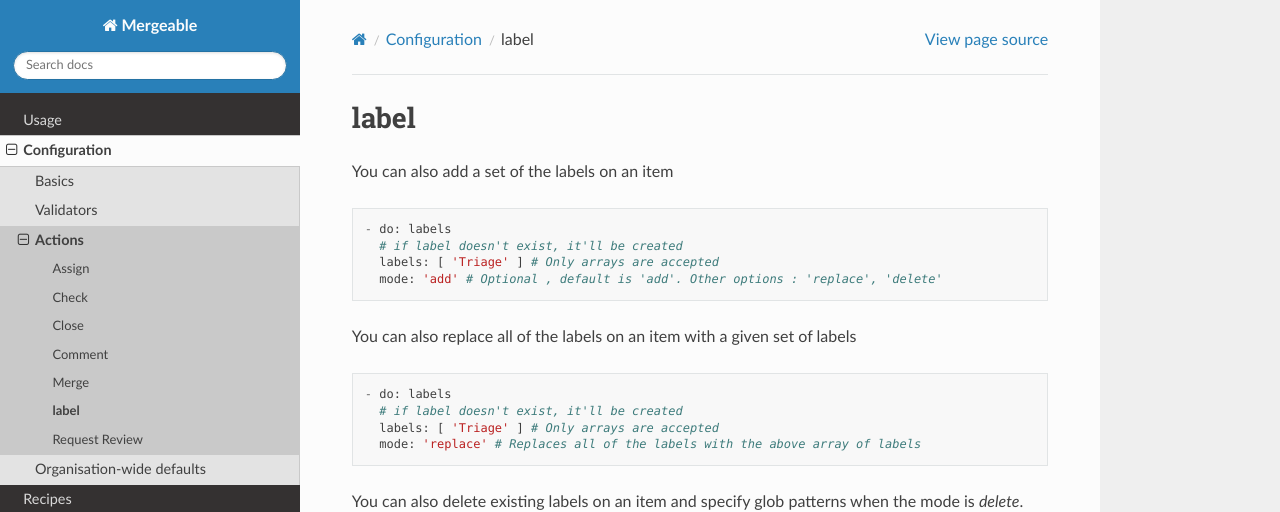
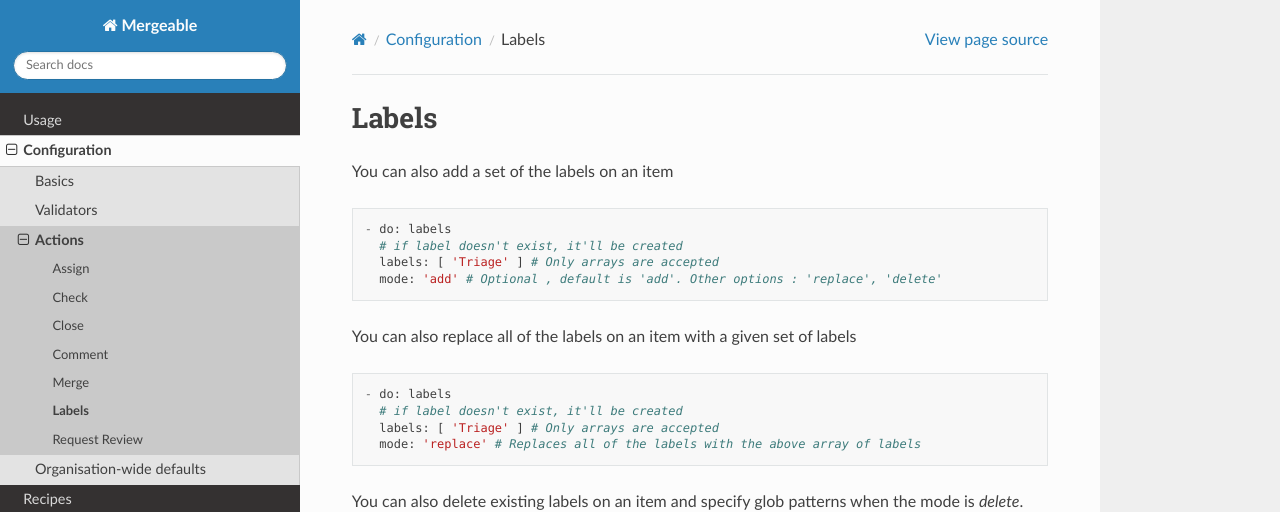
Before and after one commit to mergeability/mergeable, a Sphinx documentation site: the page built from docs/actions/labels.rst, in a window 1280 px wide and 1031 px high. Shown: the top 512 px of the window. Built offline with Sphinx 7.4.7 and the Read the Docs theme 2.0.0, drawn with Linux system fonts in a browser that asks for light colours.

Commit message:
fix(docs): header in labels action doc (#399)
The name of the action is 'labels' to be contrasted with the name of
the validator which is 'label'.
The filename for the doc is modified accordingly as well.

Co-authored-by: Abid H. Mujtaba <amujtaba4@bloomberg.net>

```diff
--- a/docs/actions/label.rst
+++ b/docs/actions/labels.rst
@@ -1,4 +1,4 @@
-label
+Labels
 ^^^^^^^^
 
 You can also add a set of the labels on an item
--- a/docs/changelog.rst
+++ b/docs/changelog.rst
@@ -1,6 +1,7 @@
 CHANGELOG
 =====================================
 
+| October 5, 2020 : fix Typo in header of labels action docs and corresponding rst file
 | October 4, 2020 : fix Typo in header of title validator docs
 | October 2, 2020 : Don't throw merge error if required status are are the cause of the error `#389 <https://github.com/mergeability/mergeable/issues/389>`_
 | September 24, 2020 : Add ability to delete or replace the labels on an issue `#380 <https://github.com/mergeability/mergeable/issues/380>`_
--- a/docs/configuration.rst
+++ b/docs/configuration.rst
@@ -93,7 +93,7 @@ Actions that mergeable is currently able to perform.
     actions/close.rst
     actions/comment.rst
     actions/merge.rst
-    actions/label.rst
+    actions/labels.rst
     actions/request_review.rst
 
 .. _organisation-wide-defaults:
```
